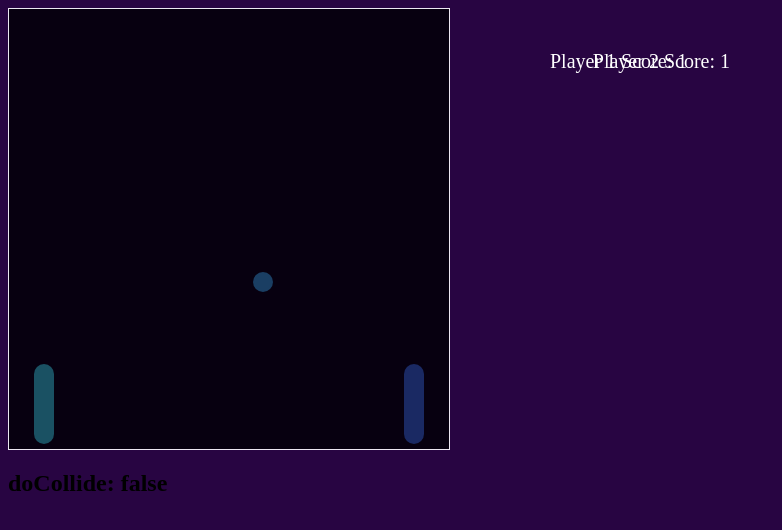
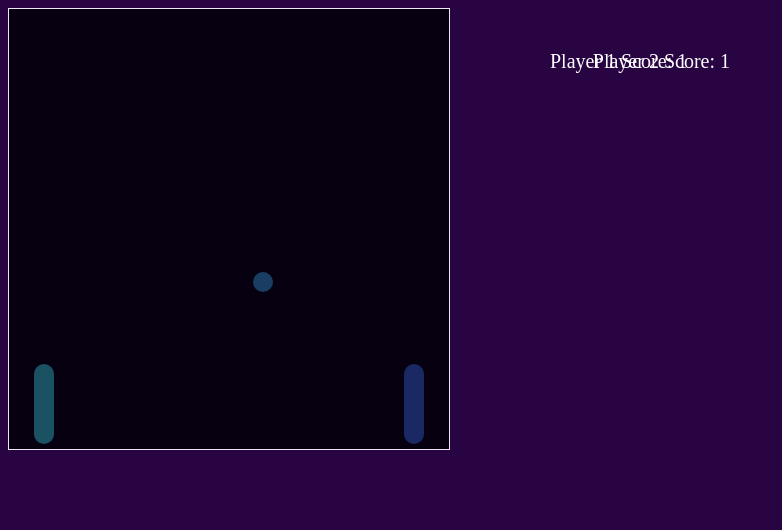
Before and after one commit to Shyanneringue/Shyanneringue, a plain HTML site: page asd-projects/pong/index.html in a window 1280 px wide. Shown: the whole page, without its empty margins (0-782 px from the left). Drawn offline with Linux system fonts and the light colour scheme.

Commit message:
saving pong 2

```diff
--- a/asd-projects/pong/index.html
+++ b/asd-projects/pong/index.html
@@ -18,7 +18,7 @@
     </div>
     <div id='score1'>Player 1 Score: 0</div>
     <div id='score2'>Player 2 Score: 0</div>
-    <h2>doCollide: false</h2>
+    <h2></h2>
   </body>
 </html>
 </DOCTYPE html>
```
